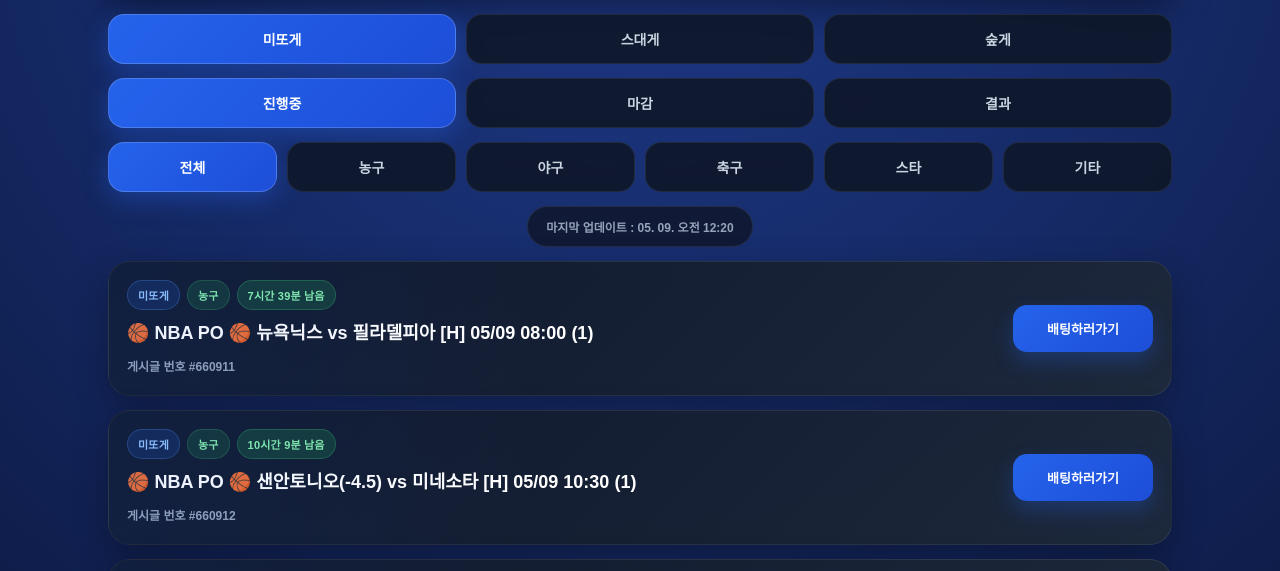
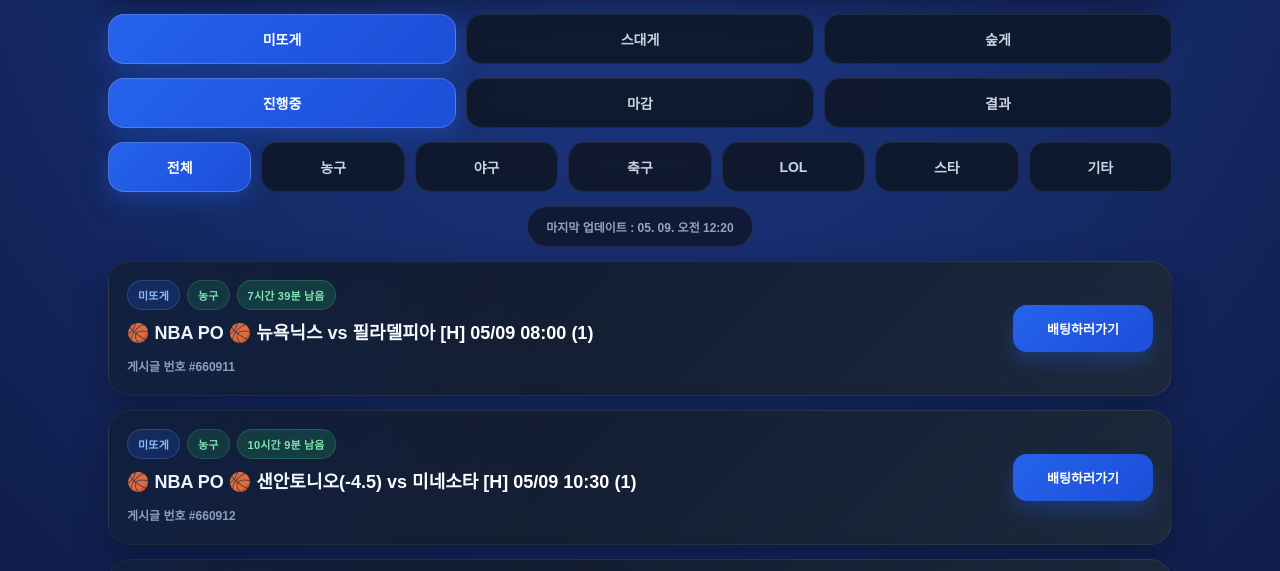
Before and after one commit to kill662477-cmyk/mitto, a website: page index.html in a window 1280 px wide. Shown: the part 153-724 px from the top of the page. Drawn offline with Linux system fonts and the light colour scheme.

Commit message:
Update index.html

```diff
--- a/index.html
+++ b/index.html
@@ -80,7 +80,7 @@ body{
 }
 
 .category-tabs{
-  grid-template-columns:repeat(6,1fr);
+  grid-template-columns:repeat(7,1fr);
 }
 
 .tab{
@@ -334,6 +334,7 @@ body{
     <button id="category-basketball" class="tab" onclick="setCategory('basketball')">농구</button>
     <button id="category-baseball" class="tab" onclick="setCategory('baseball')">야구</button>
     <button id="category-football" class="tab" onclick="setCategory('football')">축구</button>
+    <button id="category-lol" class="tab" onclick="setCategory('lol')">LOL</button>
     <button id="category-star" class="tab" onclick="setCategory('star')">스타</button>
     <button id="category-etc" class="tab" onclick="setCategory('etc')">기타</button>
   </div>
@@ -430,6 +431,7 @@ function categoryName(category){
   basketball:"농구",
   baseball:"야구",
   football:"축구",
+  lol:"LOL",
   star:"스타",
   etc:"기타"
 };
```
Lines whose indentation alone changed are shown as unchanged.
